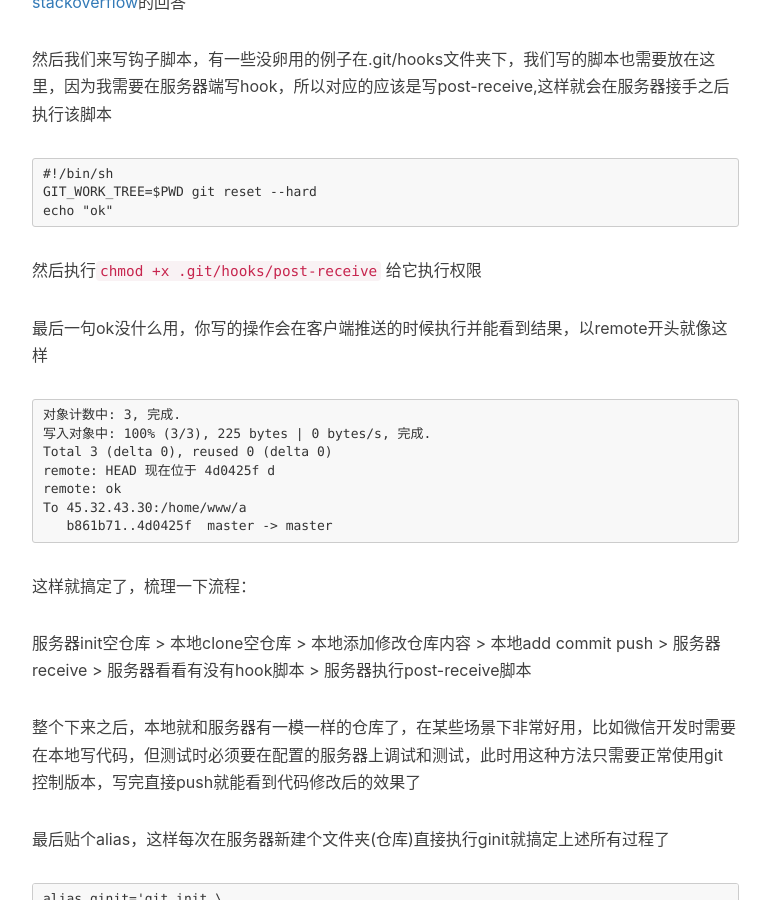
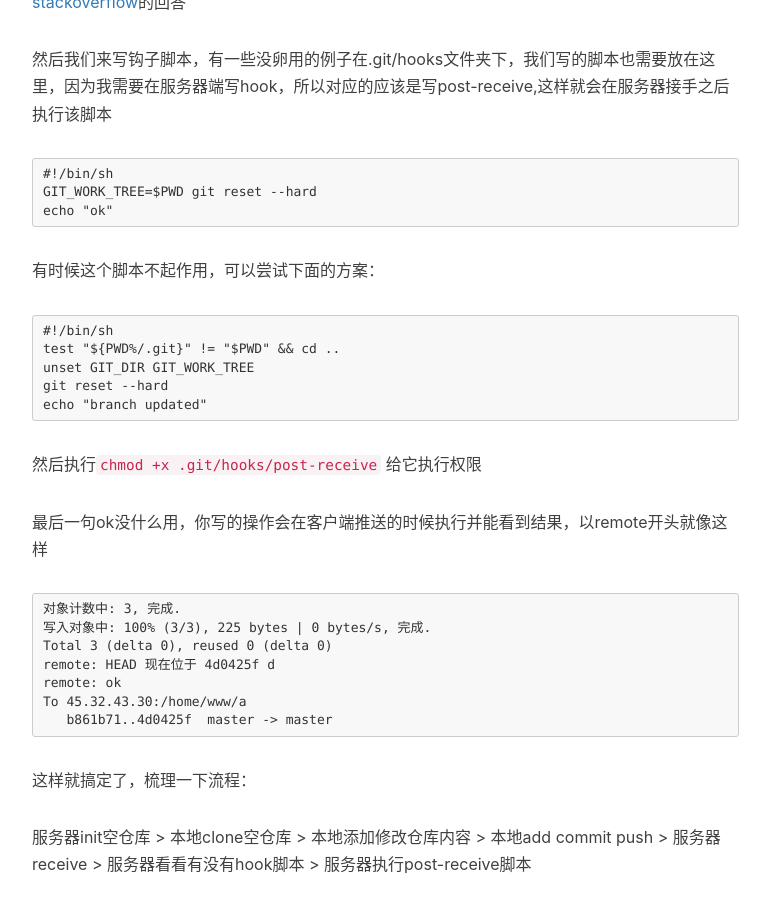
Before and after one commit to pinasterist/pinasterist.github.io, a Jekyll site: the page built from _posts/2019-08-02-git-sync-files.markdown, in a window 1280 px wide and 900 px high, scrolled down 1181 px. Shown: the whole window, without its empty margins (233-1003 px from the left). Built offline with Jekyll 4.4.1, drawn with Linux system fonts in a browser that asks for light colours; nearby versions of some CDN libraries; comment, search, counter and statistics services are not loaded.

Commit message:
update git sync file article.

````diff
--- a/_posts/2019-08-02-git-sync-files.markdown
+++ b/_posts/2019-08-02-git-sync-files.markdown
@@ -35,6 +35,16 @@ GIT_WORK_TREE=$PWD git reset --hard
 echo "ok"
 ```
 
+有时候这个脚本不起作用，可以尝试下面的方案：
+
+```
+#!/bin/sh
+test "${PWD%/.git}" != "$PWD" && cd ..
+unset GIT_DIR GIT_WORK_TREE
+git reset --hard
+echo "branch updated"
+```
+
 然后执行`chmod +x .git/hooks/post-receive` 给它执行权限
 
 最后一句ok没什么用，你写的操作会在客户端推送的时候执行并能看到结果，以remote开头就像这样
````
